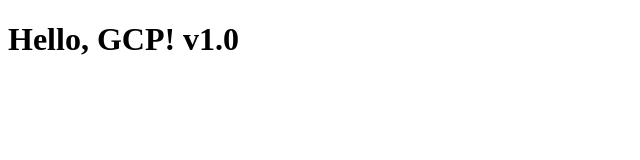
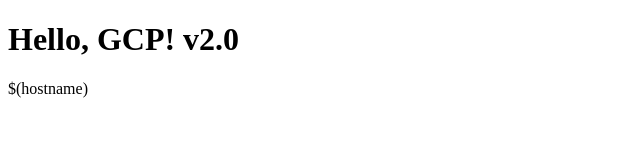
Before and after one commit to CumulusCycles/GCP-Hands-on, a plain HTML site: page 1_Google_Compute_Engine/index.html in a window 1280 px wide. Shown: the whole page, without its empty margins (0-640 px from the left). Drawn offline with Linux system fonts and the light colour scheme.

Commit message:
Added hostname

```diff
--- a/1_Google_Compute_Engine/index.html
+++ b/1_Google_Compute_Engine/index.html
@@ -6,6 +6,7 @@
     <title>Google Compute Engine</title>
   </head>
   <body>
-    <h1>Hello, GCP! v1.0</h1>
+    <h1>Hello, GCP! v2.0</h1>
+    $(hostname)
   </body>
 </html>
```
